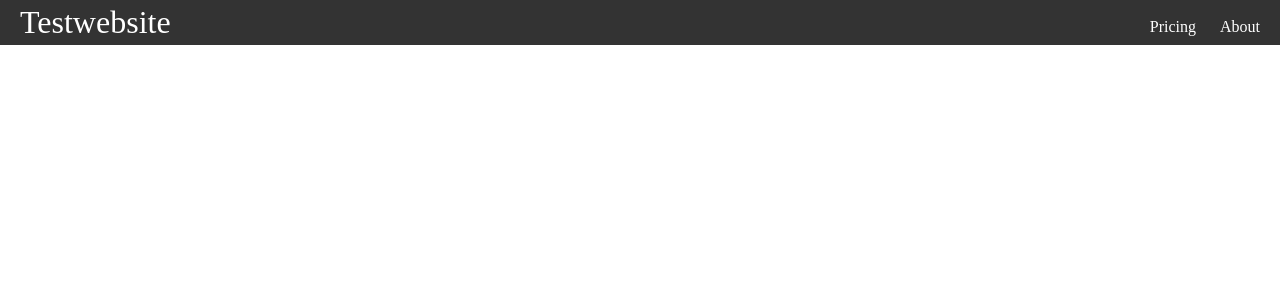
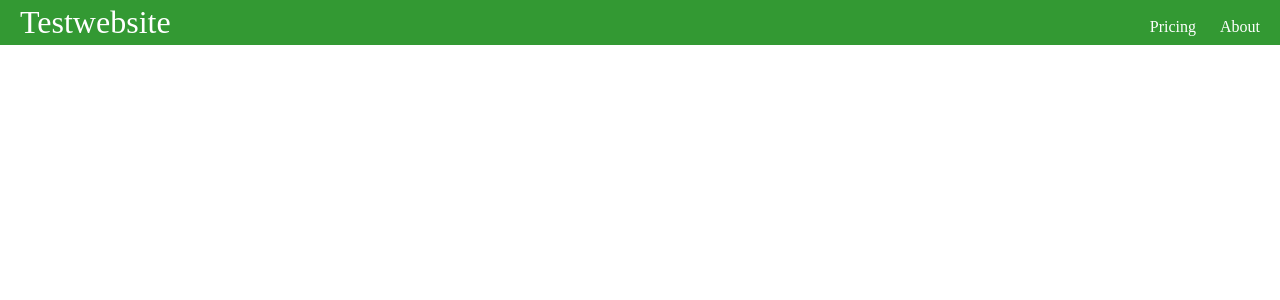
Before and after one commit to PmaFynn/BA_v1, a React (Create React App) app: page / in a window 1280 px wide. Shown: the top 300 px of the page. Built offline with nearby package versions, Linux system fonts and the light colour scheme.

Commit message:
Regression Test

```diff
--- a/src/styles.css
+++ b/src/styles.css
@@ -8,7 +8,7 @@ body {
 }
 
 .nav{
-    background-color: #333;
+    background-color: #393;
     color: white;
     display: flex;
     justify-content: space-between;
```
